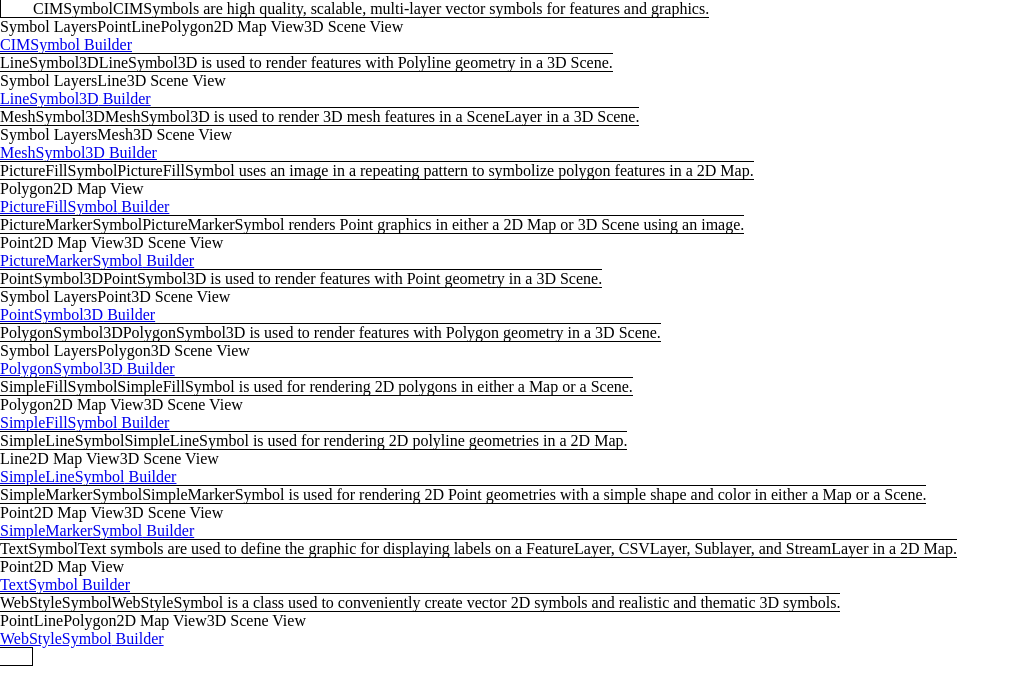
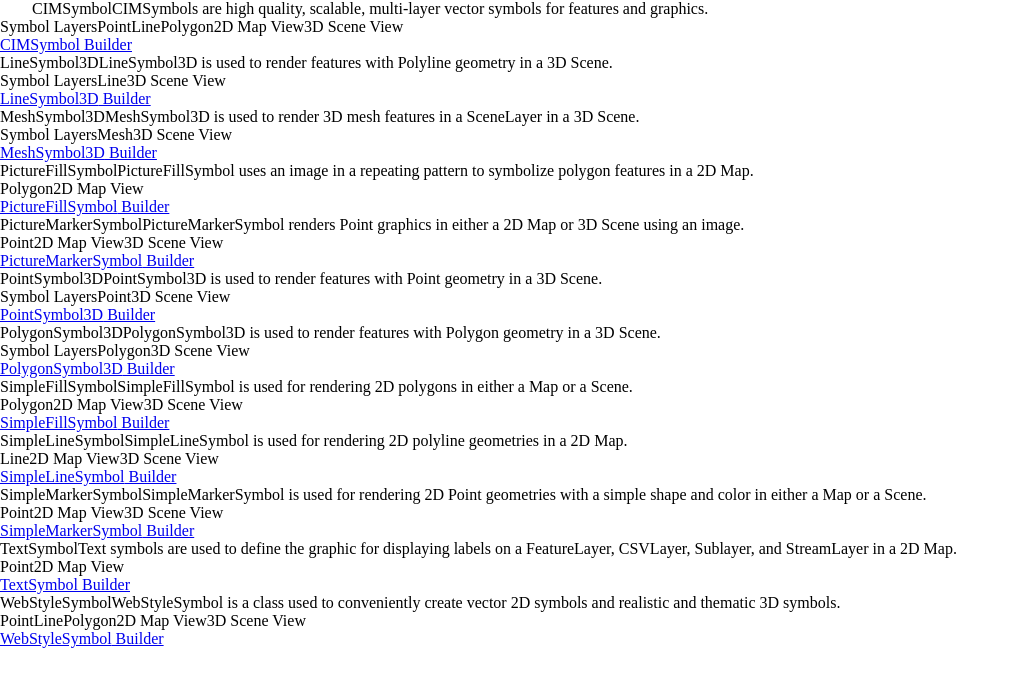
Before and after one commit to sagewall/symbol-builder, an Astro site: page / in a window 1280 px wide. Shown: the whole page, without its empty margins (0-1019 px from the left). Built offline with nearby package versions, Linux system fonts and the light colour scheme; Astro itself is replaced by a stand-in of ours.

Commit message:
chore: sync with sdk components

```diff
--- a/src/components/Cards.tsx
+++ b/src/components/Cards.tsx
@@ -4,12 +4,7 @@ import "@esri/calcite-components/components/calcite-chip";
 import "@esri/calcite-components/components/calcite-shell";
 import "@esri/calcite-components/components/calcite-tooltip";
 import { symbols } from "./lib/constants";
-import {
-  cardFooterStyles,
-  cardStyles,
-  cardsStyles,
-  shellStyles,
-} from "./lib/styles";
+import { cardFooterStyles, cardStyles, cardsStyles } from "./lib/styles";
 
 const cards = symbols.map((symbol) => (
   <calcite-card label={symbol.name} style={cardStyles} key={symbol.name}>
@@ -132,11 +127,9 @@ const cards = symbols.map((symbol) => (
 function Cards(): React.ReactElement {
   return (
     <>
-      <calcite-shell style={shellStyles}>
-        <calcite-card-group label="Symbols" style={cardsStyles}>
-          {cards}
-        </calcite-card-group>
-      </calcite-shell>
+      <calcite-card-group label="Symbols" style={cardsStyles}>
+        {cards}
+      </calcite-card-group>
     </>
   );
 }
--- a/src/components/Map.tsx
+++ b/src/components/Map.tsx
@@ -37,7 +37,9 @@ function Map({ graphics }: MapProps): React.ReactElement {
           text="Zoom to Graphics"
           text-enabled
           onClick={async () => {
-            await viewElement.current?.goTo(viewElement.current.graphics?.toArray());
+            await viewElement.current?.goTo(
+              viewElement.current.graphics?.toArray(),
+            );
           }}
         ></calcite-action>
       </arcgis-map>
```
